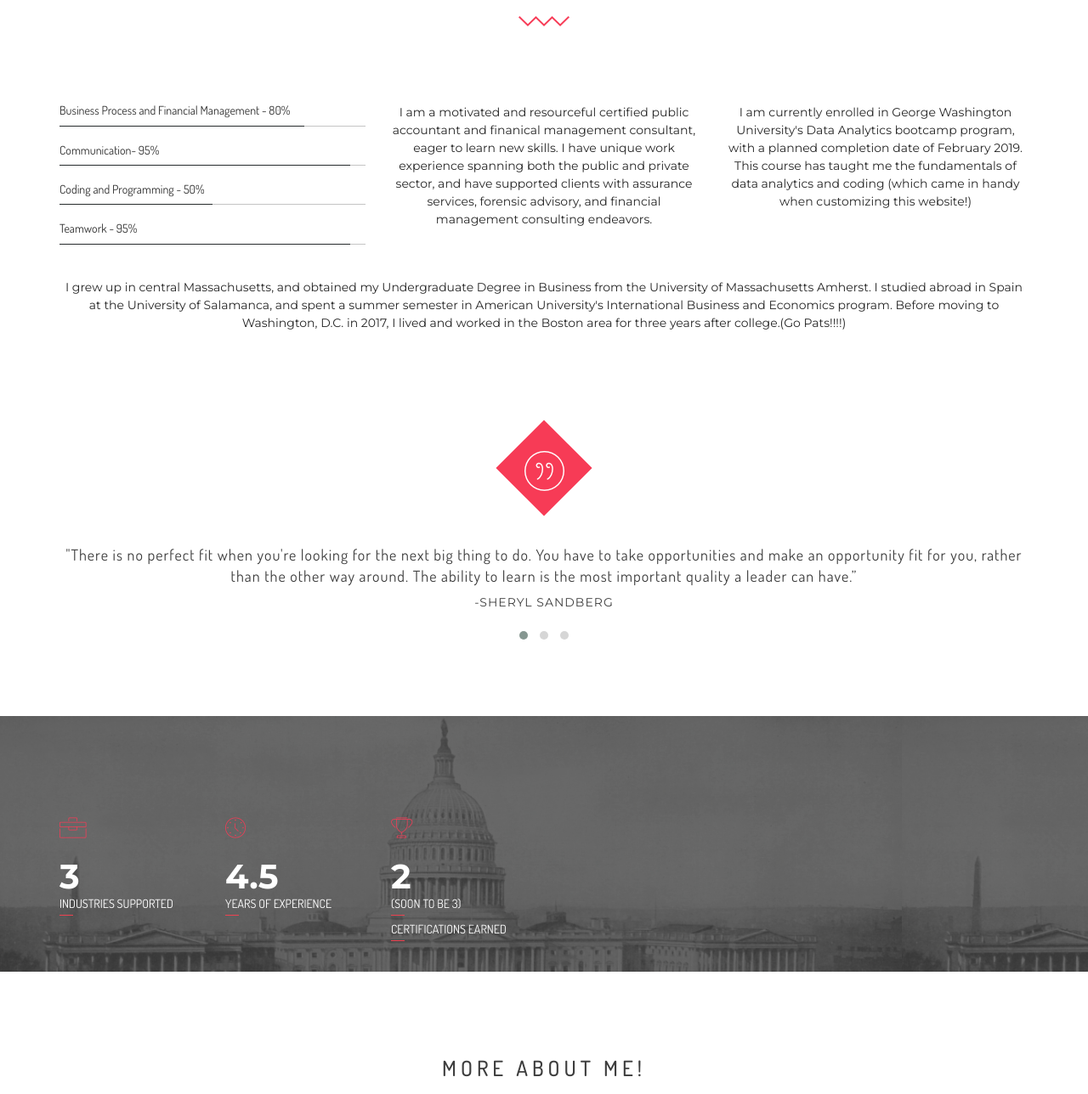
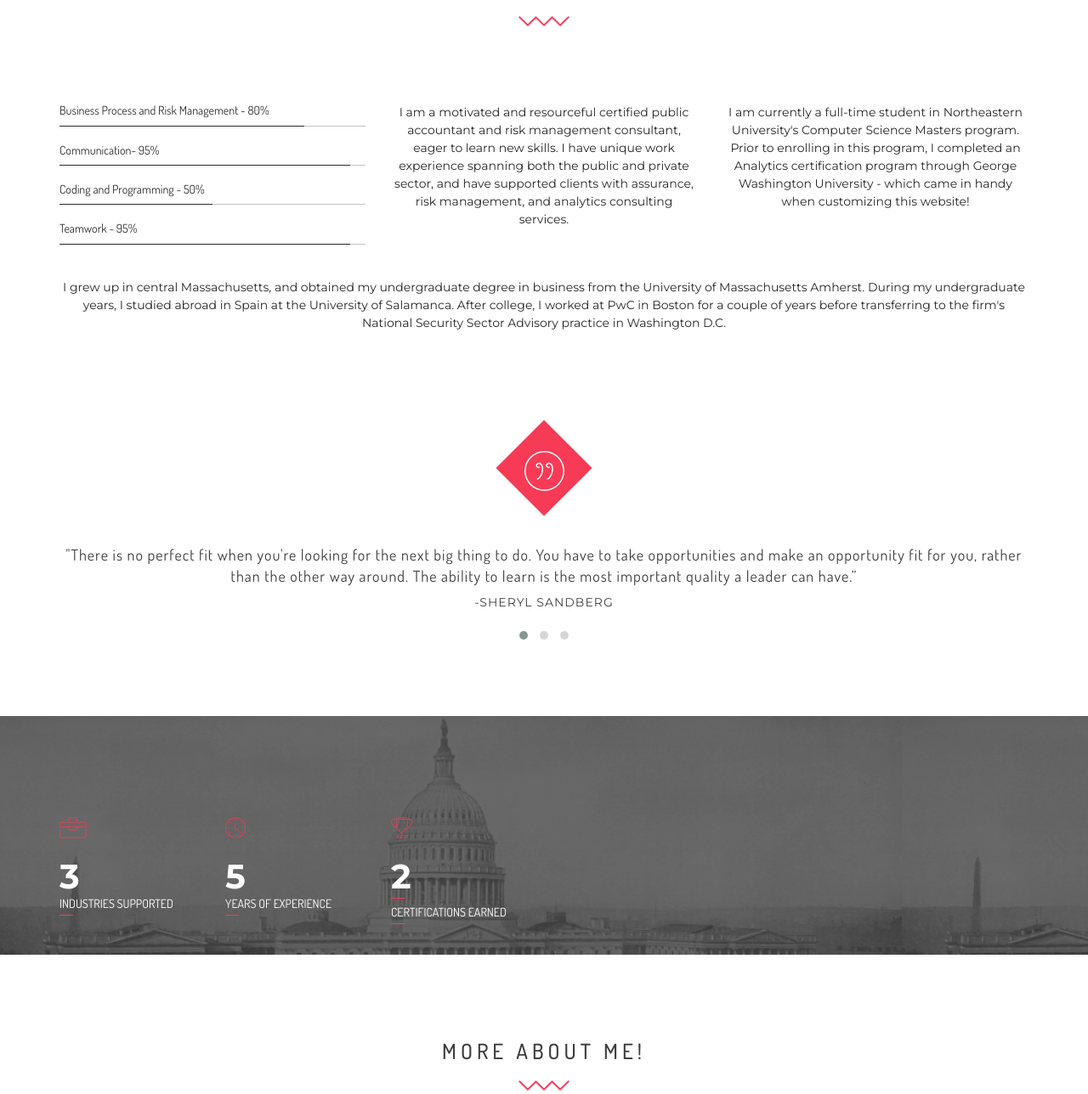
Before and after one commit to hyman-kristen/hyman-kristen, a plain HTML site: page index.html in a window 1280 px wide. Shown: the part 1082-2370 px from the top of the page at 85% size. Drawn offline with Linux system fonts and the light colour scheme.

Commit message:
update 4-14

```diff
--- a/index.html
+++ b/index.html
@@ -149,7 +149,7 @@
             <div class="row">
                 <div class="col-md-4  wow fadeInLeft animated">
                     <div class="single_progress_bar">
-                        <h2>Business Process and Financial Management - 80%</h2>
+                        <h2>Business Process and Risk Management - 80%</h2>
                         <div class="progress">
                           <div class="progress-bar" role="progressbar" aria-valuenow="60" aria-valuemin="0" aria-valuemax="100" style="width: 80%;">
                             <span class="sr-only">80% Complete</span>
@@ -182,17 +182,17 @@
                     </div>
                 </div>
                 <div class="col-md-4  wow fadeInRight animated">
-                    <p class="about_us_p"> I am a motivated and resourceful certified public accountant and finanical management consultant,
+                    <p class="about_us_p"> I am a motivated and resourceful certified public accountant and risk management consultant,
                         eager to learn new skills. I have unique work experience spanning both the public and private sector, and have supported clients
-                        with assurance services, forensic advisory, and financial management consulting endeavors.
+                        with assurance, risk management, and analytics consulting services.
                          </p> <p>
 
                          </p>
                 </div>
                 <div class="col-md-4  wow fadeInRight animated">
-                    <p class="about_us_p">I am currently enrolled in George Washington University's Data Analytics bootcamp program, with
-                        a planned completion date of February 2019. This course has taught me the fundamentals of data analytics and coding (which
-                        came in handy when customizing this website!) </p>
+                    <p class="about_us_p">I am currently a full-time student in Northeastern University's Computer Science Masters program.
+                        Prior to enrolling in this program, I completed an Analytics certification program through George Washington University - which
+                        came in handy when customizing this website! </p>
                 </div>
             </div>
         </div>
@@ -201,11 +201,10 @@
                 <div class="row">
                     <div class="col-md-12">
                             <p class="about_us_p">
-                                    I grew up in central Massachusetts, and obtained my Undergraduate Degree in Business from
-                                    the University of Massachusetts Amherst.
-                                    I studied abroad in Spain at the University of Salamanca, and
-                                    spent a summer semester in  American University's International Business and Economics program.
-                                    Before moving to Washington, D.C. in 2017, I lived and worked in the Boston area for three years after college.(Go Pats!!!!)
+                                    I grew up in central Massachusetts, and obtained my undergraduate degree in business from
+                                    the University of Massachusetts Amherst. During my undergraduate
+                                    years, I studied abroad in Spain at the University of Salamanca. After college, I worked at PwC in Boston for a couple of years
+                                    before transferring to the firm's National Security Sector Advisory practice in Washington D.C.
                                 </p>
                     </div>
                 </div>
@@ -220,7 +219,8 @@
             </div>
             <div class="owl-carousel">
                 <div class="single_testimonial text-center wow fadeInUp animated">
-                    <p>"There is no perfect fit when you're looking for the next big thing to do. You have to take opportunities and make an opportunity fit for you,
+                    <p>"There is no perfect fit when you're looking for the next big thing to do. You have to take opportunities and make an opportunity
+                        fit for you,
                         rather than the other way around. The ability to learn is the most important quality a leader can have.”</p>
                     <h4>-Sheryl Sandberg</h4>
                 </div>
@@ -254,7 +254,7 @@
 	                            <div class="col-md-4">
 	                                <div class="single_count">
 	                                    <i class="icon-clock"></i>
-	                                    <h3>4.5</h3>
+	                                    <h3>5</h3>
 	                                    <p>Years of Experience</p>
 	                                </div>
 	                            </div>
@@ -262,7 +262,7 @@
 	                                <div class="single_count">
 	                                    <i class="icon-trophy"></i>
 	                                    <h3>2 </h3>
-	                                    <p>(Soon to be 3)</p> <p>Certifications Earned</p>
+	                                    <p></p> <p>Certifications Earned</p>
 	                                </div>
 	                            </div>
 	                        </div>
@@ -310,7 +310,7 @@
                         <img src="images/w3.jpg" alt="">
                         <div class="image_overlay">
 
-                                <h2>Coder</h2>
+                                <h2>Computer Scientist</h2>
                                 <h4>(we're Python Pandas!)</h4>
                         </div>
                     </div>
@@ -393,8 +393,8 @@
                         <p>hyman.kristen@gmail.com</p>
                     </div>
                     <div class="single_contact_info">
-                        <h2>Address</h2>
-                        <p>425 L St NW Washington, D.C. 20001</p>
+                        <h2> </h2>
+                        <p></p>
                     </div>
                 </div>
                 <div class ="col-md-4"></div>
```
